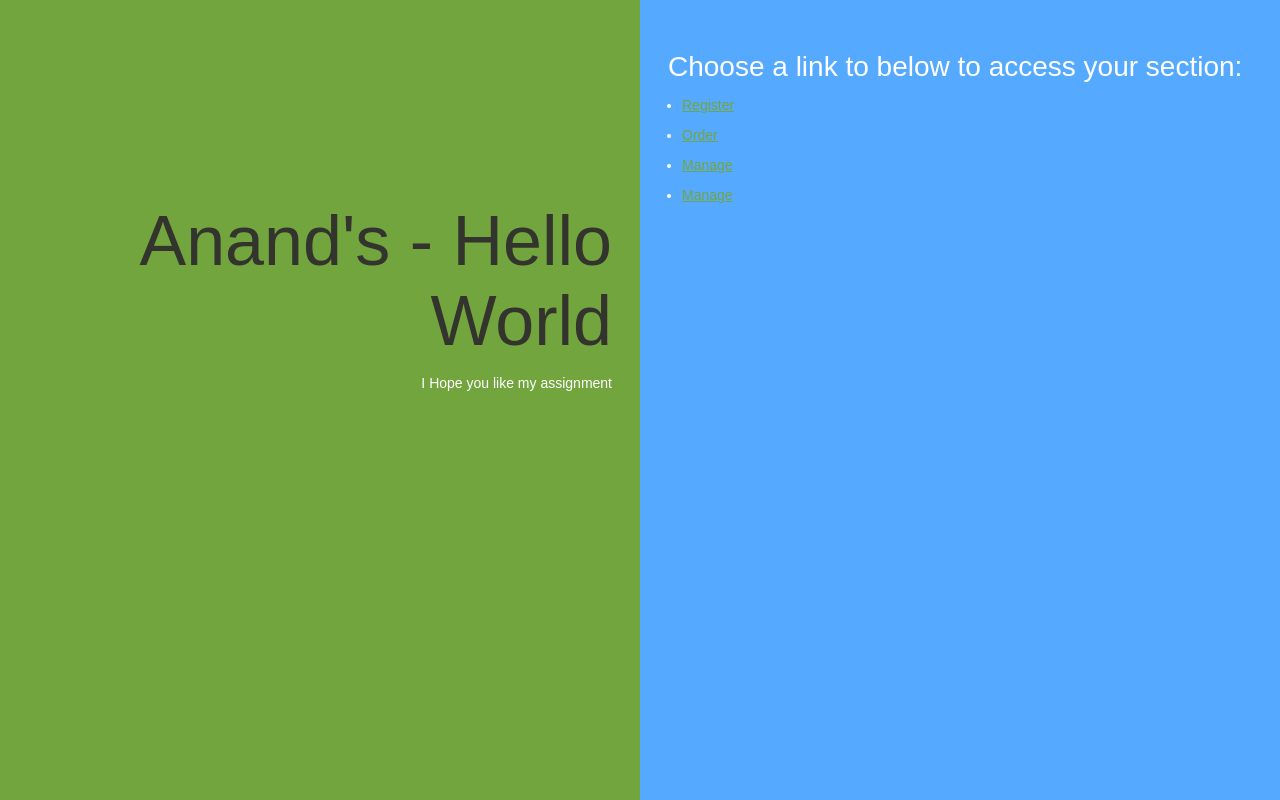
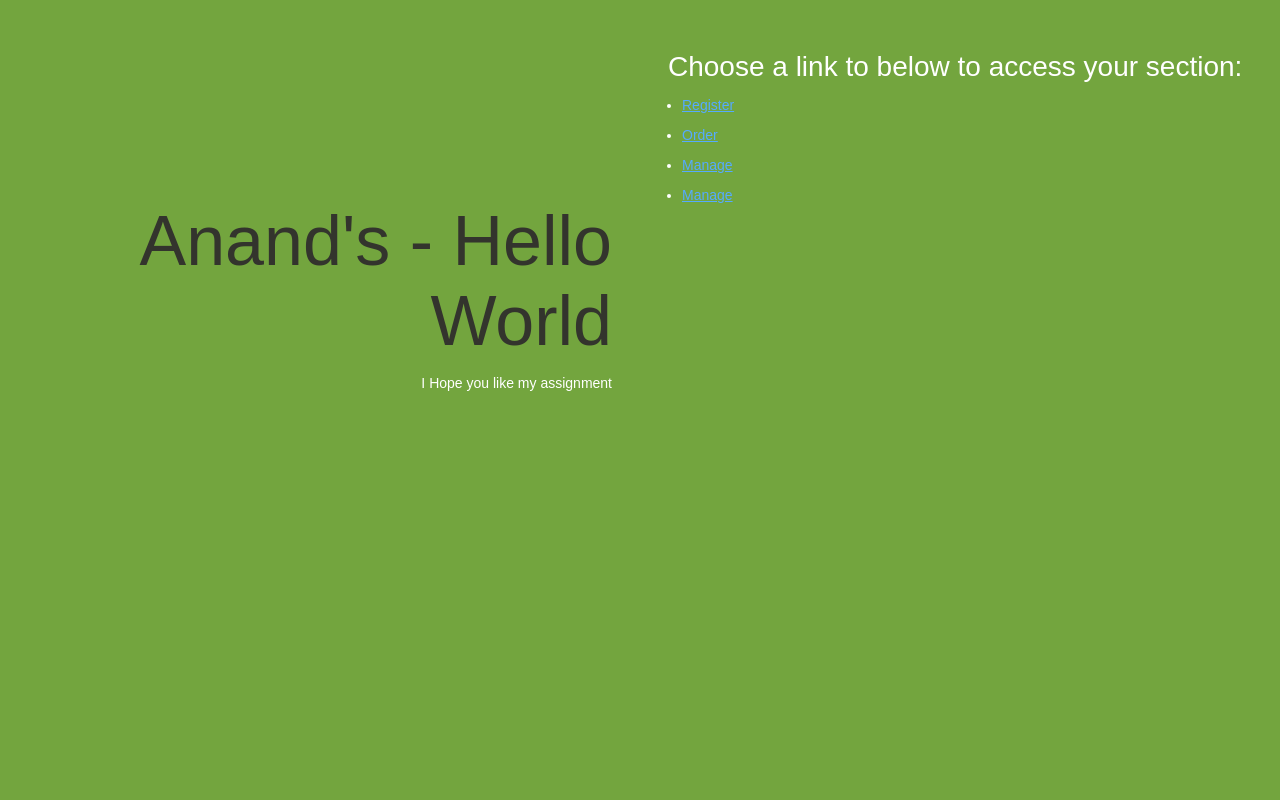
Before and after one commit to ARanchod/HelloWorld, a website: page index.html in a window 1280 px wide. Drawn offline with Linux system fonts and the light colour scheme.

Commit message:
Update index.html

```diff
--- a/index.html
+++ b/index.html
@@ -21,7 +21,7 @@
         text-shadow: #fff 0px 0px 25px;
       }
       a {
-        color: #73A53E;
+        color: #55aaff;
       }
       .textColumn, .linksColumn {
         padding: 2em;
@@ -49,7 +49,7 @@
         bottom: 0px;
         left: 50%;
 
-        background-color: #55aaff;
+        background-color: #73A53E;
       }
 
       h1 {
```
